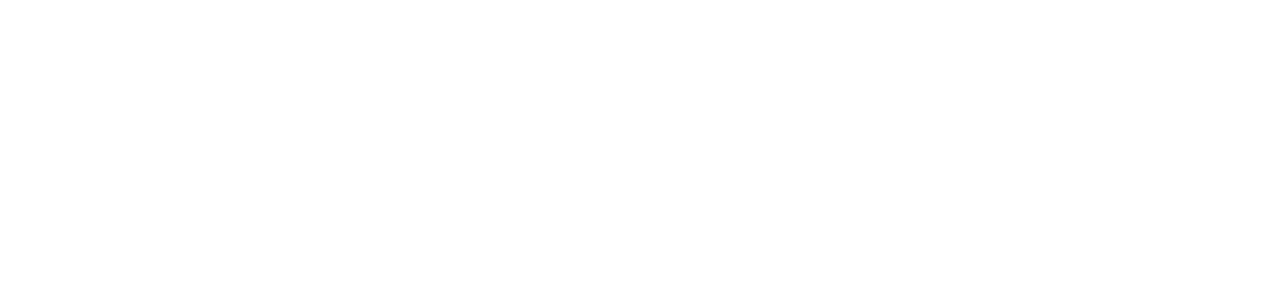
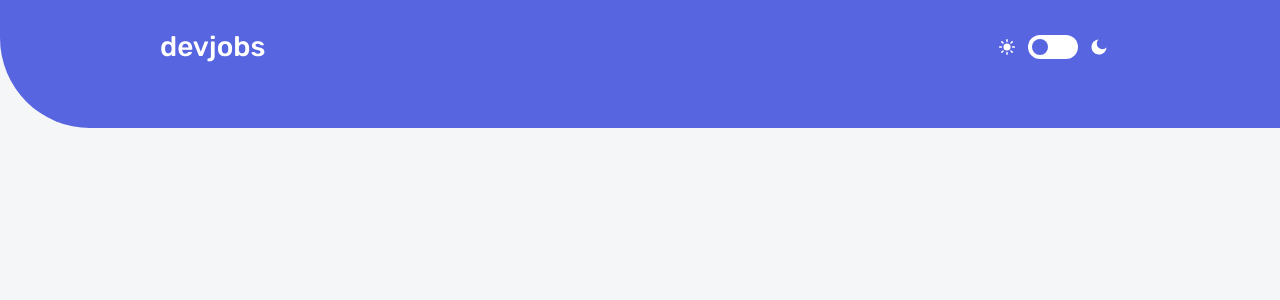
Before and after one commit to chiragkhandhar/devjobs, a React (Create React App) app in the folder client/: page / in a window 1280 px wide. Shown: the top 300 px of the page. Built offline with nearby package versions, Linux system fonts and the light colour scheme.

Commit message:
Add header with theme toggler

```diff
--- a/client/package.json
+++ b/client/package.json
@@ -8,6 +8,8 @@
     "@testing-library/user-event": "^12.8.3",
     "react": "^17.0.2",
     "react-dom": "^17.0.2",
+    "react-icons": "^4.2.0",
+    "react-router-dom": "^5.2.0",
     "react-scripts": "4.0.3",
     "web-vitals": "^1.1.2"
   },
--- a/client/src/App.js
+++ b/client/src/App.js
@@ -1,9 +1,23 @@
-import './App.css';
+import "./App.css";
+import { useState, createContext } from "react";
+import { BrowserRouter as Router, Route, Switch } from "react-router-dom";
+
+// Components
+import HomePage from "./Pages/HomePage";
+
+// Global Theme Context
+export const ThemeContext = createContext();
 
 function App() {
+  const [theme, setTheme] = useState("light");
   return (
-    <div >
-    </div>
+    <ThemeContext.Provider value={{ theme, setTheme }}>
+      <Router>
+        <Switch>
+          <Route exact path="/" component={HomePage} />
+        </Switch>
+      </Router>
+    </ThemeContext.Provider>
   );
 }
 
--- /dev/null
+++ b/client/src/Components/Header.js
@@ -0,0 +1,35 @@
+import { useContext } from "react";
+import { ThemeContext } from "../App";
+
+import "../Styles/Header.css";
+
+// Icons
+import { IoSunny } from "react-icons/io5";
+import { RiMoonFill } from "react-icons/ri";
+
+function Header() {
+  const { theme, setTheme } = useContext(ThemeContext);
+
+  const toggleTheme = () => {
+    setTheme(theme === "light" ? "dark" : "light");
+  };
+
+  return (
+    <div theme={theme} className="header-container">
+      <div className="header-content">
+        <p className="site-title">devjobs</p>
+
+        <div className="theme-toggler">
+          <IoSunny className="toggle-icons" />
+          <label className="switch">
+            <input type="checkbox" onClick={toggleTheme} />
+            <span className="slider round"></span>
+          </label>
+          <RiMoonFill className="toggle-icons" />
+        </div>
+      </div>
+    </div>
+  );
+}
+
+export default Header;
--- /dev/null
+++ b/client/src/Pages/HomePage.js
@@ -0,0 +1,18 @@
+import { useContext } from "react";
+import { ThemeContext } from "../App";
+import "../Styles/HomePage.css";
+
+// Components
+import Header from "../Components/Header";
+
+function HomePage() {
+  const { theme } = useContext(ThemeContext);
+
+  return (
+    <div theme={theme} className="container">
+      <Header />
+    </div>
+  );
+}
+
+export default HomePage;
--- /dev/null
+++ b/client/src/Styles/Header.css
@@ -0,0 +1,107 @@
+@import url(../index.css);
+
+.header-container {
+  display: flex;
+  align-items: flex-start;
+  background-color: var(--purple);
+  padding-left: 10rem;
+  padding-right: 10rem;
+  height: 8rem;
+  border-radius: 0 0 0 90px;
+}
+
+.header-content {
+  display: flex;
+  flex-direction: row;
+  justify-content: space-between;
+  align-items: center;
+  width: 100%;
+  margin-top: 1.9rem;
+}
+
+.site-title {
+  color: var(--white);
+  font-size: 28px;
+  font-weight: 500;
+  margin: 0;
+}
+
+.theme-toggler {
+  display: flex;
+  flex-direction: row;
+  align-items: center;
+}
+
+.toggle-icons {
+  color: var(--white);
+  margin: 0 12px 0 12px;
+  font-size: 18px;
+}
+
+.switch {
+  position: relative;
+  display: inline-block;
+  width: 50px;
+  height: 24px;
+}
+
+.switch input {
+  opacity: 0;
+  width: 0;
+  height: 0;
+}
+
+.slider {
+  position: absolute;
+  cursor: pointer;
+  top: 0;
+  left: 0;
+  right: 0;
+  bottom: 0;
+  background-color: var(--white);
+  -webkit-transition: 0.4s;
+  transition: 0.4s;
+}
+
+.slider:before {
+  position: absolute;
+  content: "";
+  height: 16px;
+  width: 16px;
+  left: 4px;
+  bottom: 4px;
+  background-color: var(--purple);
+  -webkit-transition: 0.4s;
+  transition: 0.4s;
+}
+
+input:checked + .slider {
+  background-color: var(--white);
+}
+
+input:focus + .slider {
+  box-shadow: 0 0 1px var(--white);
+}
+
+input:checked + .slider:before {
+  -webkit-transform: translateX(26px);
+  -ms-transform: translateX(26px);
+  transform: translateX(26px);
+}
+
+/* Rounded sliders */
+.slider.round {
+  border-radius: 34px;
+}
+
+.slider.round:before {
+  border-radius: 50%;
+}
+
+@media only screen and (max-width: 550px) {
+  .header-container {
+    padding-left: 1rem;
+    padding-right: 1rem;
+    border-radius: 0 0 0 0;
+  }
+}
--- /dev/null
+++ b/client/src/Styles/HomePage.css
@@ -0,0 +1,8 @@
+@import url(../index.css);
+
+.container {
+    background-color: var(--primary);
+    height: 100vh;
+    -webkit-transition: 0.4s;
+    transition: 0.4s;
+}
--- a/client/src/index.css
+++ b/client/src/index.css
@@ -2,17 +2,19 @@
   --purple: #5865e0;
   --primary: #131822;
   --secondary: #19212d;
+  --white: #ffffff;
 }
 
 [theme="light"] {
   --purple: #5865e0;
   --primary: #f5f6f8;
   --secondary: #ffffff;
+  --white: #ffffff;
 }
 
 body {
   margin: 0;
-  font-family: 'Rubik', sans-serif;
+  font-family: "Rubik", sans-serif;
   -webkit-font-smoothing: antialiased;
   -moz-osx-font-smoothing: grayscale;
 }
```
Also changed, not shown: 1 other file (tests, documents, lock files or other folders).
